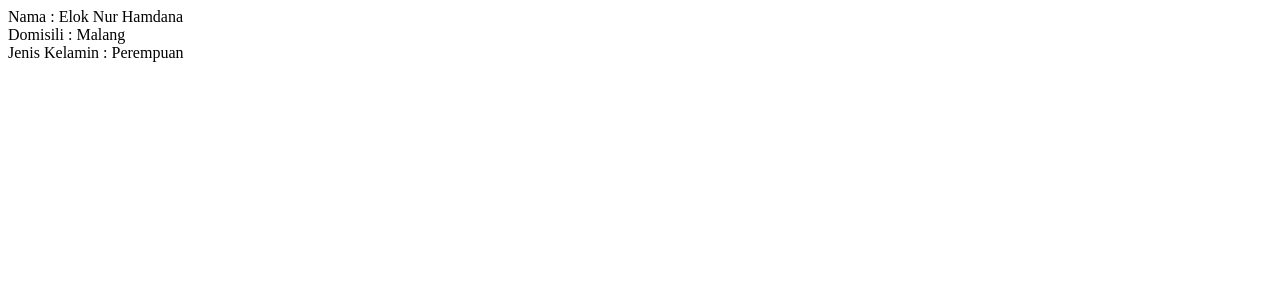
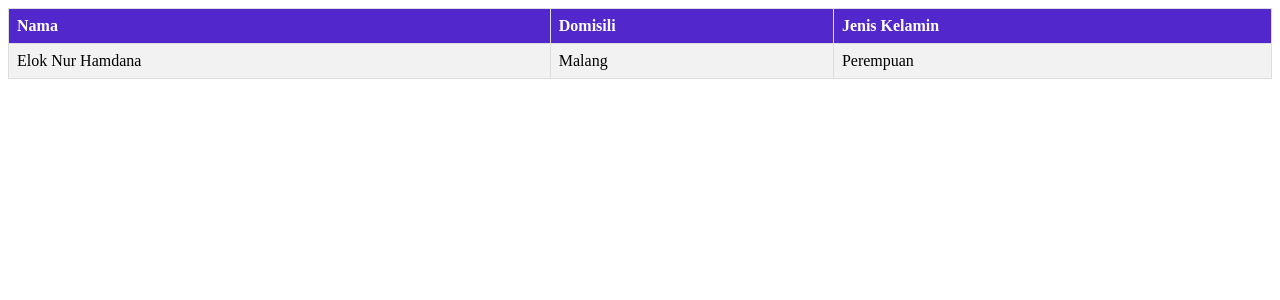
Before and after one commit to DewitaA12/Pemrograman-Web, a PHP site: page /learnPhp/PHP2/array_2.php in a window 1280 px wide. Shown: the top 300 px of the page. Run offline with PHP 8.4, Linux system fonts and the light colour scheme.

Commit message:
Associative array; styling tabel

```diff
--- a/learnPhp/PHP2/array_2.php
+++ b/learnPhp/PHP2/array_2.php
@@ -1,22 +1,48 @@
 <!DOCTYPE html>
 <html>
 <head>
-    <meta charset="utf-8">
-    <meta name="viewport" content="width=device-width, initial-scale=1">
-    <title></title>
+    <style>
+        table {
+            border-collapse: collapse;
+            width: 100%;
+        }
 
+        th, td {
+            border: 1px solid #ddd;
+            padding: 8px;
+            text-align: left;
+        }
+
+        tr:nth-child(even) {
+            background-color: #f2f2f2;
+        }
+
+        th {
+            background-color: #5227CC;
+            color: white;
+        }
+    </style>
 </head>
 <body>
     <?php
-    $Dosen = [
+     $Dosen = [
         'nama' => 'Elok Nur Hamdana',
         'domisili' => 'Malang',
         'jenis_kelamin' => 'Perempuan'
     ];
+    ?>
 
-    echo "Nama : " . $Dosen['nama'] . "<br>";
-    echo "Domisili : " . $Dosen['domisili'] . "<br>";
-    echo "Jenis Kelamin : " . $Dosen['jenis_kelamin'] . "<br>";
-    ?>
+    <table>
+        <tr>
+            <th>Nama</th>
+            <th>Domisili</th>
+            <th>Jenis Kelamin</th>
+        </tr>
+        <tr>
+            <td><?php echo $Dosen['nama']; ?></td>
+            <td><?php echo $Dosen['domisili']; ?></td>
+            <td><?php echo $Dosen['jenis_kelamin']; ?></td>
+        </tr>
+    </table>
 </body>
 </html>
```
